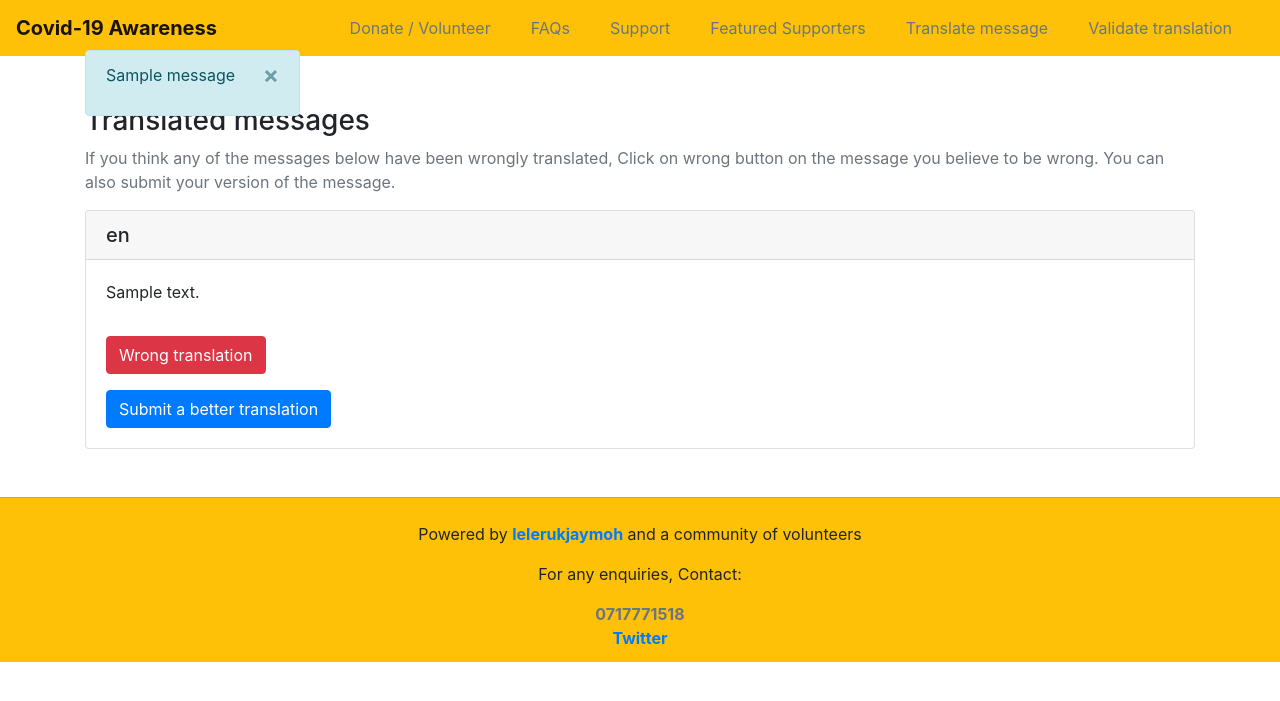
After one commit to lelerukjaymoh/coronavirus-vernacular-awareness, a Django app: page /validate-translations in a window 1280 px wide. The commit adds this page. Shown: the top 701 px of the page. Run offline with Django 3.2, Linux system fonts and the light colour scheme; tables that the repository leaves empty hold one stand-in row (values such as "Sample post"); one stand-in notice (Sample message) is shown; some libraries are stand-ins or nearby versions.

Commit message:
Added translations and validation of translated messages

```diff
--- a/corona/models.py
+++ b/corona/models.py
@@ -40,10 +40,11 @@ class Volunteer(models.Model):
 class Message(models.Model):
     language = models.CharField(max_length=50)
     created = models.DateTimeField(auto_now_add=True)
-    main_message = models.TextField(max_length=500)
+    message = models.TextField(max_length=500)
+    status = models.BooleanField(default=False)
 
     def __str__(self):
-        return self.language
+        return str(self.created)
 
 
 class VernacularMessage(models.Model):
@@ -51,6 +52,7 @@ class VernacularMessage(models.Model):
     main_message = models.ForeignKey(Message, on_delete=models.PROTECT, related_name="vernacularmessages")
     message = models.TextField(max_length=500)
     sent = models.BooleanField(default=False)
+    correct = models.BooleanField(default=True)
 
     def __str__(self):
         return str(self.language)
--- a/corona/templates/shared/base.html
+++ b/corona/templates/shared/base.html
@@ -6,32 +6,45 @@
 	<meta charset="UTF-8">
 	<meta name="viewport" content="width=device-width, initial-scale=1.0">
 	<title>COVID-19 Awareness</title>
-	<link rel="stylesheet" href="{% static 'css/bootstrap.min.css' %}">
-	<link rel="stylesheet" href="{% static 'owl/owl.carousel.min.css' %}">
-	<!-- <link rel="stylesheet" href="https://stackpath.bootstrapcdn.com/bootstrap/4.4.1/css/bootstrap.min.css">
-	<link rel="stylesheet" href="https://cdnjs.cloudflare.com/ajax/libs/OwlCarousel2/2.3.4/assets/owl.carousel.min.css"> -->
+	<!-- <link rel="stylesheet" href="{% static 'css/bootstrap.min.css' %}">
+	<link rel="stylesheet" href="{% static 'owl/owl.carousel.min.css' %}"> -->
+	<link rel="stylesheet" href="https://stackpath.bootstrapcdn.com/bootstrap/4.4.1/css/bootstrap.min.css">
+	<link rel="stylesheet" href="https://cdnjs.cloudflare.com/ajax/libs/OwlCarousel2/2.3.4/assets/owl.carousel.min.css">
 </head>
 
 <body>
+
 	{% block body %}
 	{% endblock %}
 
 </body>
 
 <style>
+	.alert {
+        position: fixed;
+        top: 50px;
+        z-index: 1090;
+    }
+
+	::selection {
+        background-color: #ffc107 !important;
+        color: white;
+    }
+
 	footer{
 		text-align: center;
 		/* position: absolute; */
 		bottom: 0px;
 	}
 </style>
-<script src="{% static 'js/jquery.min.js' %}"></script>
+<!-- <script src="{% static 'js/jquery.min.js' %}"></script>
 <script src="{% static 'js/popper.min.js' %}"></script>
 <script src="{% static 'js/bootstrap.min.js' %}"></script>
-<script src="{% static 'owl/owl.carousel.min.js' %}"></script>
-<!-- <script src="https://code.jquery.com/jquery-3.4.1.min.js"
+<script src="{% static 'owl/owl.carousel.min.js' %}"></script> -->
+<script src="https://code.jquery.com/jquery-3.4.1.min.js"
 	integrity="sha256-CSXorXvZcTkaix6Yvo6HppcZGetbYMGWSFlBw8HfCJo=" crossorigin="anonymous"></script>
+	<script src="{% static 'js/popper.min.js' %}"></script>
 <script src="https://stackpath.bootstrapcdn.com/bootstrap/4.4.1/js/bootstrap.min.js"></script>
-<script src="https://cdnjs.cloudflare.com/ajax/libs/OwlCarousel2/2.3.4/owl.carousel.min.js"></script> -->
+<script src="https://cdnjs.cloudflare.com/ajax/libs/OwlCarousel2/2.3.4/owl.carousel.min.js"></script>
 
 </html>
--- /dev/null
+++ b/corona/templates/validate.html
@@ -0,0 +1,112 @@
+{% load static %}
+{% include 'shared/base.html' %}
+{% load bootstrap4 %}
+
+{% block body %}
+{% if messages %}
+<div class="container">
+    <div class="alert alert-info alert-dismissible fade show" role="alert">
+        {% for message in messages %}
+        <p>{{ message }}</p>
+        <button type="button" class="close" data-dismiss="alert" aria-label="Close">
+            <span aria-hidden="true">&times;</span>
+        </button>
+        {% endfor %}
+    </div>
+</div>
+{% endif %}
+
+    <!-- Navbar section -->
+    <section>
+        <nav class="navbar navbar-expand-lg navbar-light bg-warning">
+            <a class="navbar-brand font-weight-bold" href="{% url 'index' %}">Covid-19 Awareness</a>
+            <button class="navbar-toggler" type="button" data-toggle="collapse" data-target="#navbarTogglerDemo02"
+                aria-controls="navbarTogglerDemo02" aria-expanded="false" aria-label="Toggle navigation">
+                <span class="navbar-toggler-icon"></span>
+            </button>
+
+            <div class="collapse navbar-collapse" id="navbarTogglerDemo02">
+                <ul class="navbar-nav ml-auto mt-2 mt-lg-0">
+                    <li class="nav-item mr-4">
+                        <a class="nav-link text-muted active" href="{% url 'index' %}#volunteer">Donate / Volunteer</a>
+                    </li>
+                    <li class="nav-item mr-4">
+                        <a class="nav-link text-muted" href="{% url 'index' %}#faqs">FAQs</a>
+                    </li>
+                    <li class="nav-item mr-4">
+                        <a class="nav-link text-muted" href="{% url 'index' %}#help">Support</a>
+                    </li>
+                    <li class="nav-item mr-4">
+                        <a class="nav-link text-muted" href="{% url 'index' %}#featured">Featured Supporters</a>
+                    </li>
+                    <li class="nav-item mr-4">
+                        <a class="nav-link text-muted" href="{% url 'translate' %}">Translate message</a>
+                    </li>
+                    <li class="nav-item mr-4">
+                        <a class="nav-link text-muted" href="{% url 'validate' %}">Validate translation</a>
+                    </li>
+                </ul>
+            </div>
+        </nav>
+    </section>
+
+<section>
+
+    {% if vernacular_messages %}
+    <div class="container mt-5">
+        <h3>Translated messages</h3>
+        <p class="text-muted">If you think any of the messages below have been wrongly translated, Click on wrong button
+            on
+            the message you
+            believe to be wrong. You can also submit your version of the message.
+        </p>
+    </div>
+    {% else %}
+    <div class="container mt-5">
+        <h5>There are no translated message yet! Translate one at the<a class="font-weight-bold"
+                href="{% url 'translate' %}">translate page</a></h5>
+    </div>
+    {% endif %}
+
+    <div class="container">
+
+        {% for vernacular_message in vernacular_messages %}
+        <div class="card">
+            <h5 class="card-header">{{vernacular_message.language}}</h5>
+            <div class="card-body">
+                <p class="card-text">{{vernacular_message.message}}</p>
+                {% if vernacular_message.correct == False %} <p class="mt-5 text-muted">This translation has been marked as <b class="text-danger">wrong</b> if you
+                have a better translation submit it in the <a href="{% url 'translate' %}">translate page</a></p> {% endif %}
+                <form class="" method="POST">
+                    {% csrf_token %}
+                    <input type="text" name="correct" hidden>
+                    <input type="text" name="message" value="{{vernacular_message.id}}" hidden>
+                    <button class="btn mt-3 btn-danger" type="submit">Wrong translation</button>
+                </form>
+                <a href="{% url 'translate' %}" class="btn mt-3 btn-primary">Submit a better translation</a>
+            </div>
+        </div>
+        {% endfor %}
+    </div>
+</section>
+
+<footer class="card-footer mt-5 pt-4 bg-warning">
+    <p class="text-center">Powered by <a class="font-weight-bold"
+            href="https://twitter.com/Jaymohkish">lelerukjaymoh</a> and a community of
+        volunteers</p>
+
+    <div class="container">
+        <p>For any enquiries, Contact:</p>
+        <p class="font-weight-bold mb-0 text-muted">0717771518</p>
+        <a class="font-weight-bold text-primary" href="https://twitter.com/Jaymohkish">Twitter</a>
+    </div>
+</footer>
+<style>
+
+
+
+</style>
+<script>
+
+</script>
+{% endblock %}
--- a/corona/urls.py
+++ b/corona/urls.py
@@ -4,5 +4,7 @@ from corona import views
 urlpatterns = [
     path('', views.index, name="index"),
     path('jay', views.jay, name="jay"),
+    path('translate-message', views.translate, name="translate"),
+    path('validate-translations', views.validate, name="validate"),
     path('send_messages', views.send_messages, name="send_messages")
 ]
--- a/corona/views.py
+++ b/corona/views.py
@@ -32,7 +32,7 @@ def index(request):
         if form.is_valid():
             form = form.save()
             form.save()
-            messages.add_message(request, messages.SUCCESS, 'Thanks for joining this comunity, lets fight against this outbreak together')
+            messages.add_message(request, messages.SUCCESS, 'Thanks for joining, let us fight this pandemic together')
             return redirect('index')
 
     else:
@@ -124,3 +124,48 @@ def send_messages(request):
                         recipient.update(sent_messages=count)
 
     return HttpResponse('<h4 class="text-success">Currently sending SMS</h>')
+
+def translate(request):
+    main_message = Message.objects.get(status=False)
+    print(main_message.id)
+    if request.method == 'POST':
+        print(request.POST)
+        # Translation form
+        form = VernacularMessageForm(request.POST)
+        if form.is_valid():
+            form.save(commit=False)
+            form.main_message = main_message.id
+            form.save()
+            return redirect('index')
+
+    else:
+        form = VernacularMessageForm
+
+    languages = Language.objects.all()
+
+    context = {
+        'VernacularMessageForm': VernacularMessageForm,
+        'languages': languages,
+        'main_message': main_message.message
+    }
+    return render(request, 'translate.html', context)
+
+def validate(request):
+    if request.method == "POST":
+        if 'correct' in request.POST:
+            message = request.POST.get('message')
+            correct = request.POST.get('correct')
+
+            message = VernacularMessage.objects.get(id=message)
+            if message.correct == False:
+                messages.add_message(request, messages.SUCCESS, 'This message had already been marked as wrong If you have a better translation in that language submit it at the translate page')
+                return redirect('validate')
+
+            else:
+                VernacularMessage.objects.filter(id=message).update(correct=False)
+                messages.add_message(request, messages.SUCCESS, 'You have marked a translation as being wrong, If you have a better translation in that language submit it at the translate page')
+                return redirect('validate')
+
+    vernacular_messages = VernacularMessage.objects.all()
+    context = {'vernacular_messages': vernacular_messages}
+    return render(request, 'validate.html', context)
```
Also changed, not shown: corona/forms.py (+5 -6 lines), corona/templates/index.html (+7 -1 lines), corona/templates/translate.html (added, +99 -0 lines).
